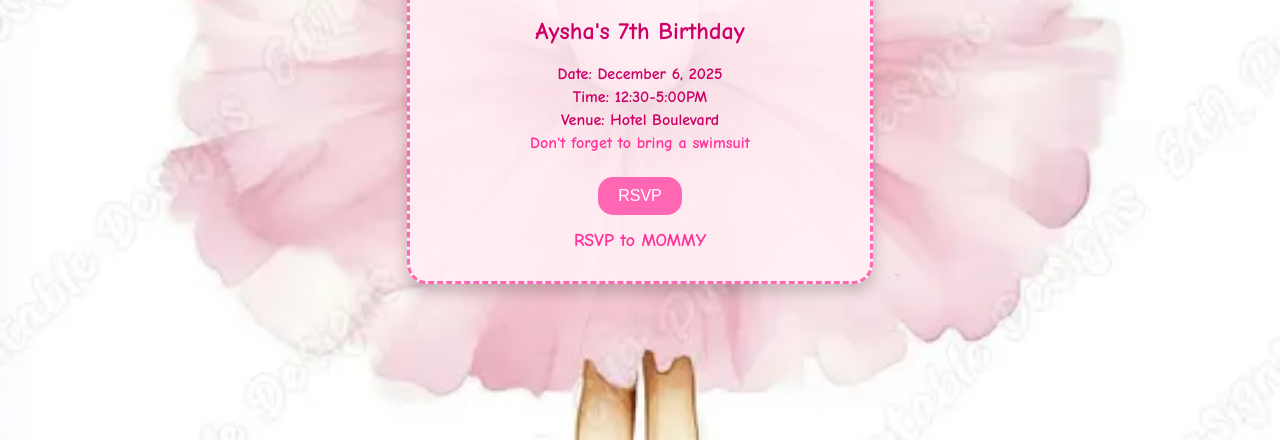
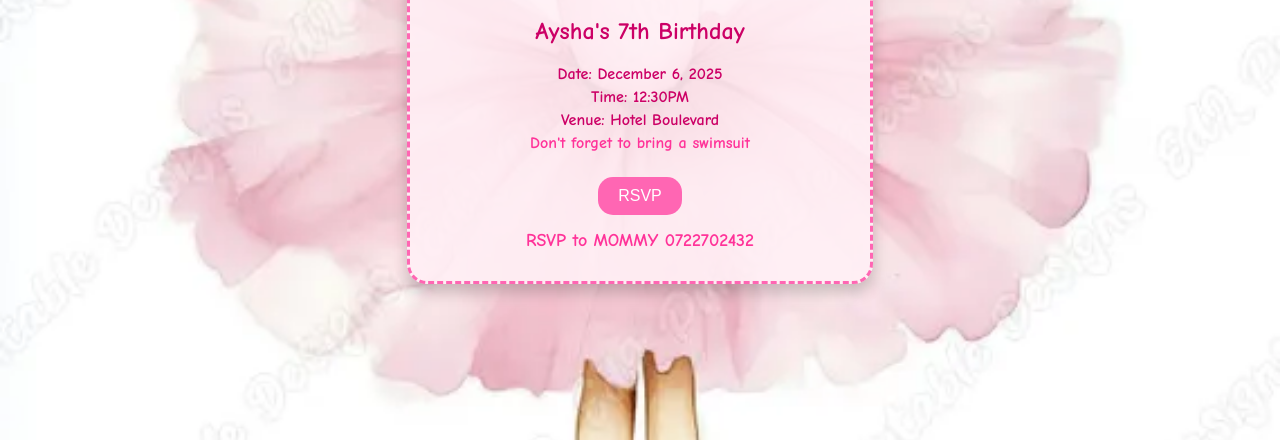
Before and after one commit to tahirharun/birthday-invitecard, a plain HTML site: page index.html in a window 1280 px wide. Both pictures are taken after a click on the button "RSVP". Shown: the part 360-800 px from the top of the page. Drawn offline with Linux system fonts and the light colour scheme.

Commit message:
time changed and number added

```diff
--- a/index.html
+++ b/index.html
@@ -15,7 +15,7 @@
 
     <div class="details">
       <p>Date: December 6, 2025</p>
-      <p>Time: 12:30-5:00PM</p>
+      <p>Time: 12:30PM</p>
       <p>Venue: Hotel Boulevard</p>
       <p>Don't forget to bring a swimsuit</p>
     </div>
--- a/script.js
+++ b/script.js
@@ -1,4 +1,4 @@
 document.getElementById('rsvpButton').addEventListener('click', function() {
   const rsvpDiv = document.getElementById('rsvpMessage');
-  rsvpDiv.textContent = "RSVP to MOMMY";
+  rsvpDiv.textContent = "RSVP to MOMMY  0722702432";
 });
```
